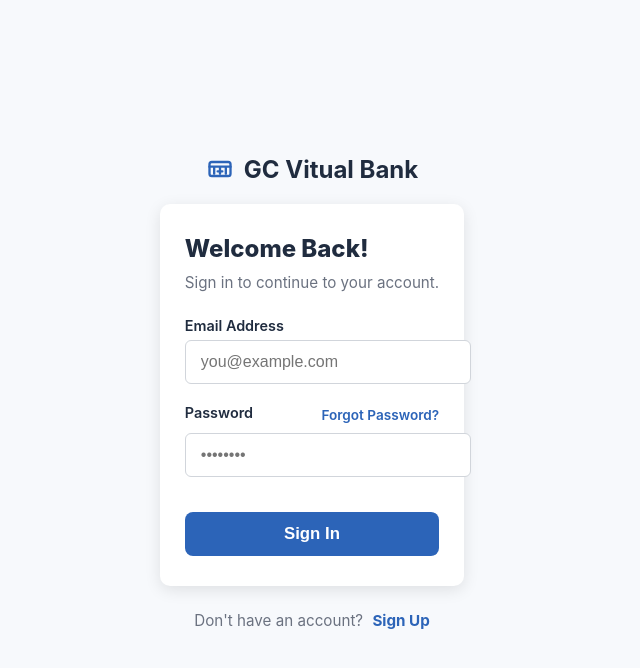
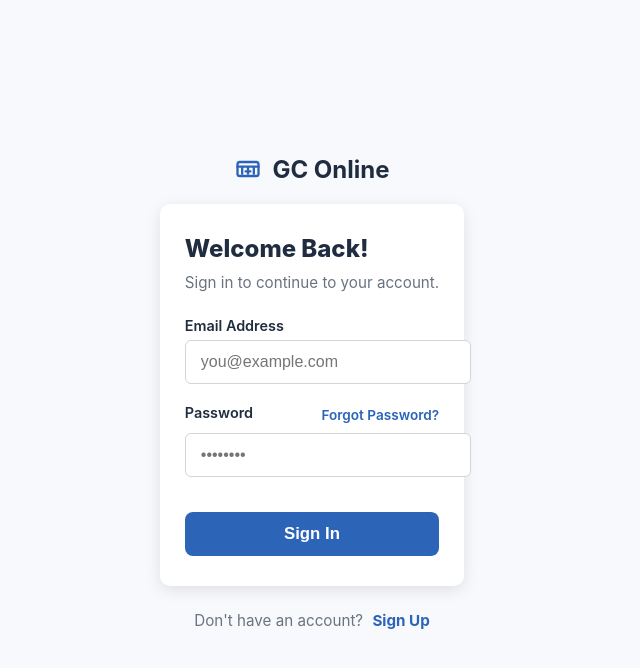
Before and after one commit to Gcbank-Online/gcbankonline, a plain HTML site: page index.html in a window 1280 px wide. Shown: the whole page, without its empty margins (328-968 px from the left). Drawn offline with Linux system fonts and the light colour scheme.

Commit message:
Update title and branding in index.html

```diff
--- a/index.html
+++ b/index.html
@@ -3,7 +3,7 @@
 <head>
   <meta charset="UTF-8" />
   <meta name="viewport" content="width=device-width, initial-scale=1.0" />
-  <title>GC Bank Sign In</title>
+  <title>GC Online Sign In</title>
   <style>
     /* Reset some default styles */
     body, html {
@@ -147,7 +147,7 @@
         <rect x="3" y="6" width="18" height="12" rx="2" ry="2"></rect>
         <path d="M3 10H21M7 16V10M12 16V10M17 16V10M10 14h4"></path>
       </svg>
-      <span>GC Vitual Bank</span>
+      <span>GC Online</span>
     </div>
     <form action="#" method="post" aria-labelledby="signin-title">
       <h2 id="signin-title">Welcome Back!</h2>
```
